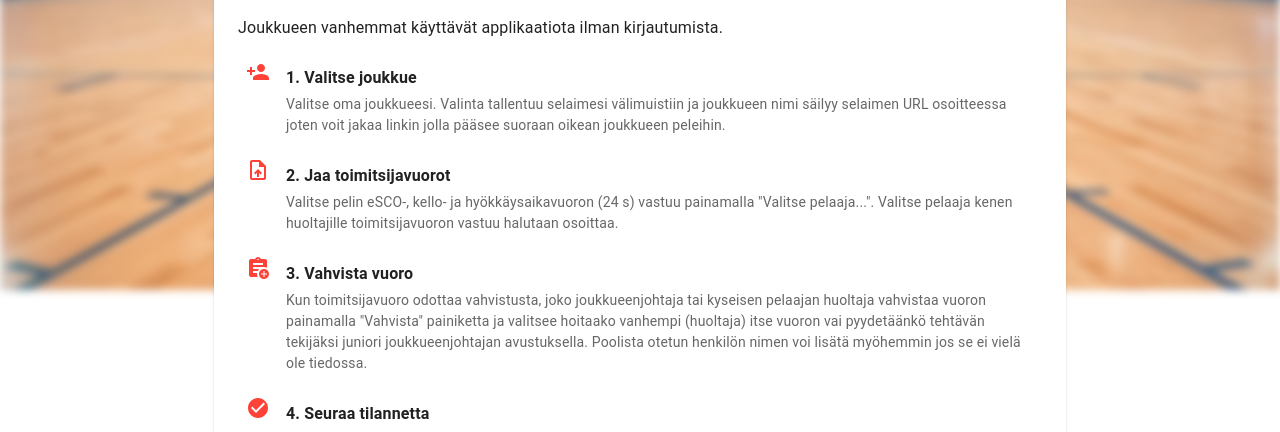
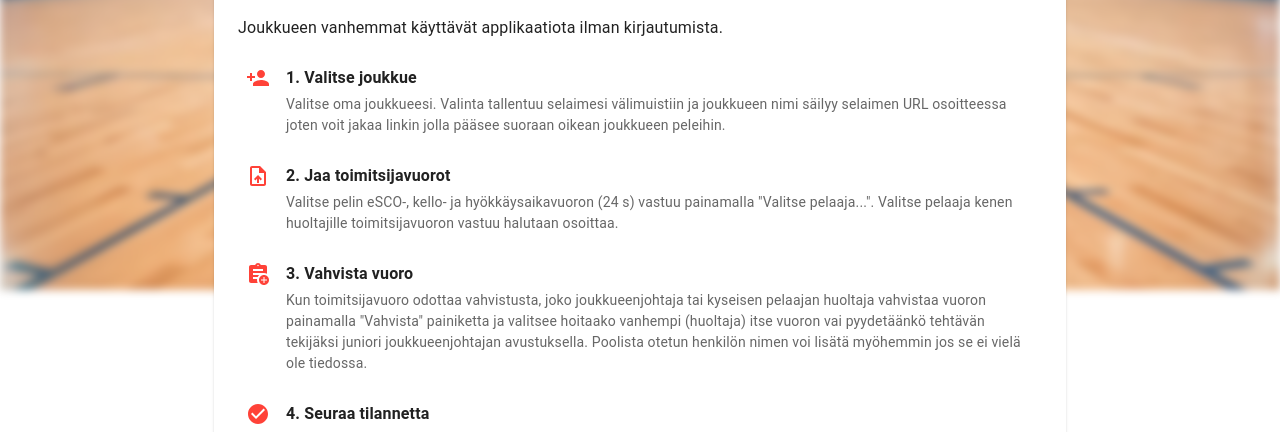
Before and after one commit to kirkkala/homegame-officials, a Next.js app: page /kayttoohjeet in a window 1280 px wide. Shown: the part 510-942 px from the top of the page. Built offline with nearby package versions, Linux system fonts and the light colour scheme; no server answers; what @mui/material-nextjs would draw is missing.

Commit message:
Refactor instruction steps to an array for better maintainability

```diff
--- a/app/kayttoohjeet/page.tsx
+++ b/app/kayttoohjeet/page.tsx
@@ -22,6 +22,48 @@ import {
 } from "@mui/material"
 import { Footer } from "@/components/footer"
 import { MainHeader } from "@/components/header"
+
+const steps = [
+  {
+    icon: <PersonAddIcon />,
+    title: "1. Valitse joukkue",
+    description: `
+      Valitse oma joukkueesi. Valinta tallentuu selaimesi välimuistiin ja
+      joukkueen nimi säilyy selaimen URL osoitteessa joten voit jakaa linkin
+      jolla pääsee suoraan oikean joukkueen peleihin.
+    `,
+  },
+  {
+    icon: <UploadFileIcon />,
+    title: "2. Jaa toimitsijavuorot",
+    description: `
+      Valitse pelin eSCO-, kello- ja hyökkäysaikavuoron (24 s) vastuu
+      painamalla "Valitse pelaaja...". Valitse pelaaja kenen huoltajille
+      toimitsijavuoron vastuu halutaan osoittaa.
+    `,
+  },
+  {
+    icon: <AssignmentAddIcon />,
+    title: "3. Vahvista vuoro",
+    description: `
+      Kun toimitsijavuoro odottaa vahvistusta, joko joukkueenjohtaja tai
+      kyseisen pelaajan huoltaja vahvistaa vuoron painamalla "Vahvista"
+      painiketta ja valitsee hoitaako vanhempi (huoltaja) itse vuoron vai
+      pyydetäänkö tehtävän tekijäksi juniori joukkueenjohtajan avustuksella.
+      Poolista otetun henkilön nimen voi lisätä myöhemmin jos se ei vielä ole
+      tiedossa.
+    `,
+  },
+  {
+    icon: <CheckCircleIcon />,
+    title: "4. Seuraa tilannetta",
+    description: `
+      Vahvistetut vuorot näkyvät vihreänä, odottavat oranssina. Mikäli vaihdat
+      nimeämisiä sovi siitä toisen vanhemman/huoltajan tai joukkueenjohtajan
+      kanssa.
+    `,
+  },
+]
 
 export default function KayttoohjeetPage() {
   return (
@@ -68,46 +110,18 @@ export default function KayttoohjeetPage() {
               Joukkueen vanhemmat käyttävät applikaatiota ilman kirjautumista.
             </Typography>
             <List className="steps-list">
-              <ListItem className="steps-list-item">
-                <ListItemIcon className="steps-list-icon">
-                  <PersonAddIcon color="primary" />
-                </ListItemIcon>
-                <ListItemText
-                  primary="1. Valitse joukkue"
-                  secondary="Valitse oma joukkueesi. Valinta tallentuu selaimesi välimuistiin ja joukkueen nimi säilyy selaimen URL osoitteessa joten voit jakaa linkin jolla pääsee suoraan oikean joukkueen peleihin."
-                  className="steps-list-text"
-                />
-              </ListItem>
-              <ListItem className="steps-list-item">
-                <ListItemIcon className="steps-list-icon">
-                  <UploadFileIcon color="primary" />
-                </ListItemIcon>
-                <ListItemText
-                  primary="2. Jaa toimitsijavuorot"
-                  secondary='Valitse pelin eSCO-, kello- ja hyökkäysaikavuoron (24 s) vastuu painamalla "Valitse pelaaja...". Valitse pelaaja kenen huoltajille toimitsijavuoron vastuu halutaan osoittaa.'
-                  className="steps-list-text"
-                />
-              </ListItem>
-              <ListItem className="steps-list-item">
-                <ListItemIcon className="steps-list-icon">
-                  <AssignmentAddIcon color="primary" />
-                </ListItemIcon>
-                <ListItemText
-                  primary="3. Vahvista vuoro"
-                  secondary='Kun toimitsijavuoro odottaa vahvistusta, joko joukkueenjohtaja tai kyseisen pelaajan huoltaja vahvistaa vuoron painamalla "Vahvista" painiketta ja valitsee hoitaako vanhempi (huoltaja) itse vuoron vai pyydetäänkö tehtävän tekijäksi juniori joukkueenjohtajan avustuksella. Poolista otetun henkilön nimen voi lisätä myöhemmin jos se ei vielä ole tiedossa.'
-                  className="steps-list-text"
-                />
-              </ListItem>
-              <ListItem className="steps-list-item">
-                <ListItemIcon className="steps-list-icon">
-                  <CheckCircleIcon color="primary" />
-                </ListItemIcon>
-                <ListItemText
-                  primary="4. Seuraa tilannetta"
-                  secondary="Vahvistetut vuorot näkyvät vihreänä, odottavat oranssina. Mikäli vaihdat nimeämisiä sovi siitä toisen vanhemman/huoltajan tai joukkueenjohtajan kanssa."
-                  className="steps-list-text"
-                />
-              </ListItem>
+              {steps.map((step) => (
+                <ListItem key={step.title} className="steps-list-item">
+                  <ListItemIcon className="steps-list-icon" sx={{ mt: 0.75, color: "primary.main" }}>
+                    {step.icon}
+                  </ListItemIcon>
+                  <ListItemText
+                    primary={step.title}
+                    secondary={step.description}
+                    className="steps-list-text"
+                  />
+                </ListItem>
+              ))}
             </List>
             <Typography component="h3" variant="h5">
               Ensiapulaukut
```
